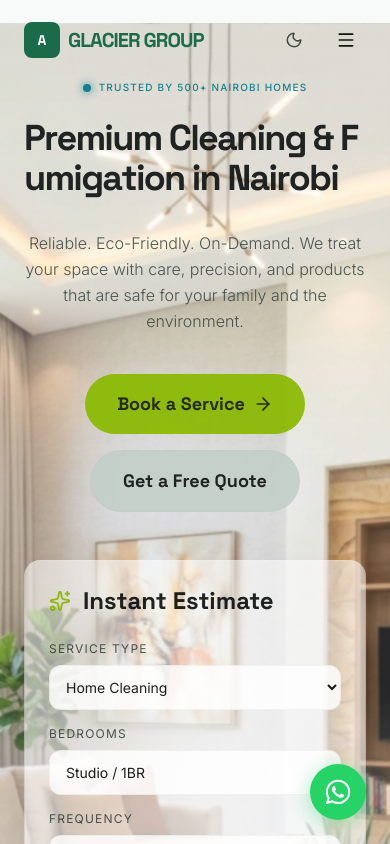
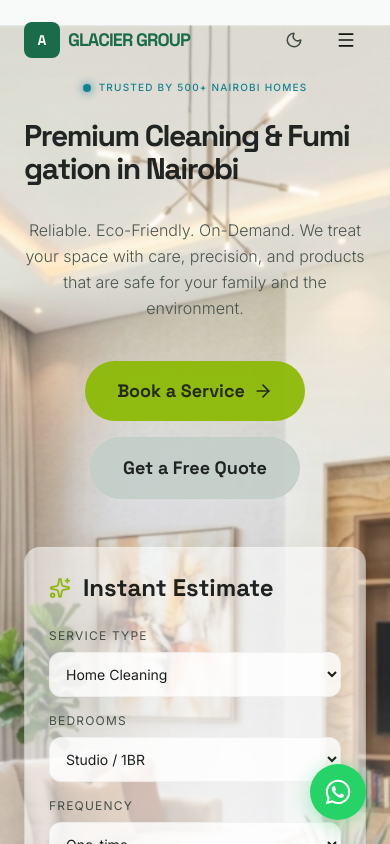
Before and after one commit to malnusagency-lgtm/Acacia, a Next.js app: page / in a window 390 px wide. Shown: the top 844 px of the page. Built offline with nearby package versions, Linux system fonts and the light colour scheme.

Commit message:
Optimize mobile-first responsiveness and styling layouts

```diff
--- a/src/app/layout.tsx
+++ b/src/app/layout.tsx
@@ -48,7 +48,7 @@ export default function RootLayout({
       className={`${spaceGrotesk.variable} ${inter.variable} dark`}
       suppressHydrationWarning
     >
-      <body className="min-h-screen flex flex-col bg-background text-foreground">
+      <body className="min-h-screen flex flex-col bg-background text-foreground overflow-x-hidden">
         <ThemeProvider>
           <LenisProvider>
             <Navbar />
--- a/src/components/layout/Footer.tsx
+++ b/src/components/layout/Footer.tsx
@@ -19,7 +19,7 @@ const companyLinks = [
 
 export default function Footer() {
   return (
-    <footer className="bg-surface-lowest w-full pt-20 pb-8 border-t border-outline-variant/20">
+    <footer className="bg-surface-lowest w-full pt-20 pb-24 md:pb-8 border-t border-outline-variant/20">
       <div className="max-w-7xl mx-auto px-6 lg:px-8">
         <div className="grid grid-cols-1 md:grid-cols-2 lg:grid-cols-4 gap-12 mb-16">
           {/* Brand Column */}
--- a/src/components/layout/Navbar.tsx
+++ b/src/components/layout/Navbar.tsx
@@ -48,7 +48,7 @@ export default function Navbar() {
             <div className="w-9 h-9 rounded-lg bg-primary flex items-center justify-center transition-transform duration-300 group-hover:scale-110">
               <span className="text-on-primary font-heading font-black text-sm">A</span>
             </div>
-            <span className="text-xl font-heading font-black tracking-tighter text-primary">
+            <span className="text-lg md:text-xl font-heading font-black tracking-tighter text-primary">
               GLACIER GROUP
             </span>
           </Link>
--- a/src/components/sections/home/HeroSection.tsx
+++ b/src/components/sections/home/HeroSection.tsx
@@ -26,7 +26,7 @@ export default function HeroSection() {
             </div>
           </ScrollReveal>
 
-          <TextReveal className="text-4xl md:text-6xl lg:text-8xl font-heading font-bold leading-[1.1] lg:leading-[0.9] tracking-tighter mb-8">
+          <TextReveal className="text-3xl sm:text-4xl md:text-6xl lg:text-7xl font-heading font-bold leading-[1.1] lg:leading-[0.9] tracking-tighter mb-8 break-words">
             Premium Cleaning & Fumigation in Nairobi
           </TextReveal>
 
@@ -38,7 +38,7 @@ export default function HeroSection() {
             </p>
           </ScrollReveal>
 
-          <ScrollReveal delay={0.7} className="flex flex-wrap justify-center lg:justify-start gap-4">
+          <ScrollReveal delay={0.7} className="flex flex-col sm:flex-row justify-center lg:justify-start gap-4 w-full px-4 sm:px-0">
             <MagneticWrapper>
               <Link
                 href="/booking"
--- a/src/components/sections/home/PricingSection.tsx
+++ b/src/components/sections/home/PricingSection.tsx
@@ -98,7 +98,7 @@ export default function PricingSection() {
             <StaggerItem key={plan.name}>
               <motion.div
                 whileHover={{ y: -4 }}
-                className={`relative p-6 md:p-8 lg:p-10 rounded-2xl flex flex-col h-full transition-all ${
+                className={`relative p-6 sm:p-8 lg:p-10 rounded-2xl flex flex-col h-full transition-all ${
                   plan.popular
                     ? "bg-primary-container dark:bg-primary-container border-2 border-primary/30 shadow-[0_0_40px_var(--glow-primary)] z-10 scale-[1.02]"
                     : "glass"
```
